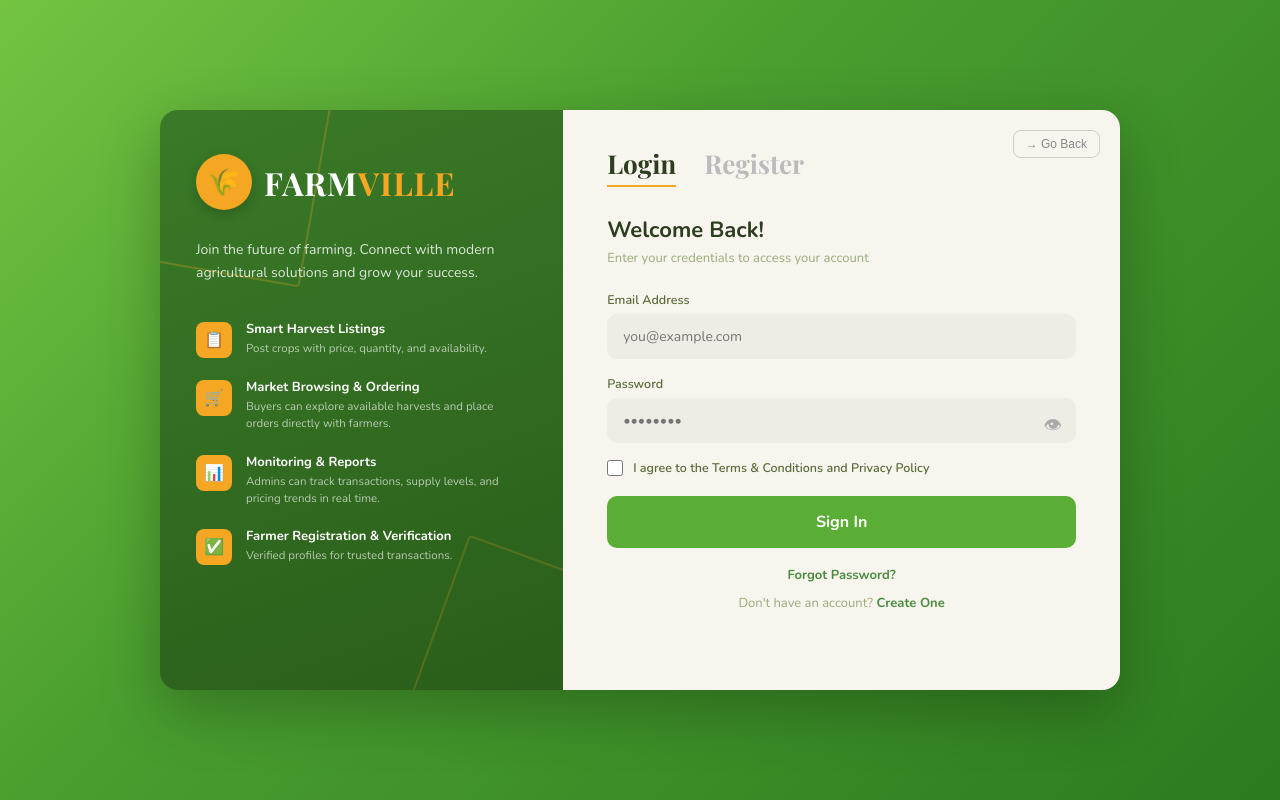
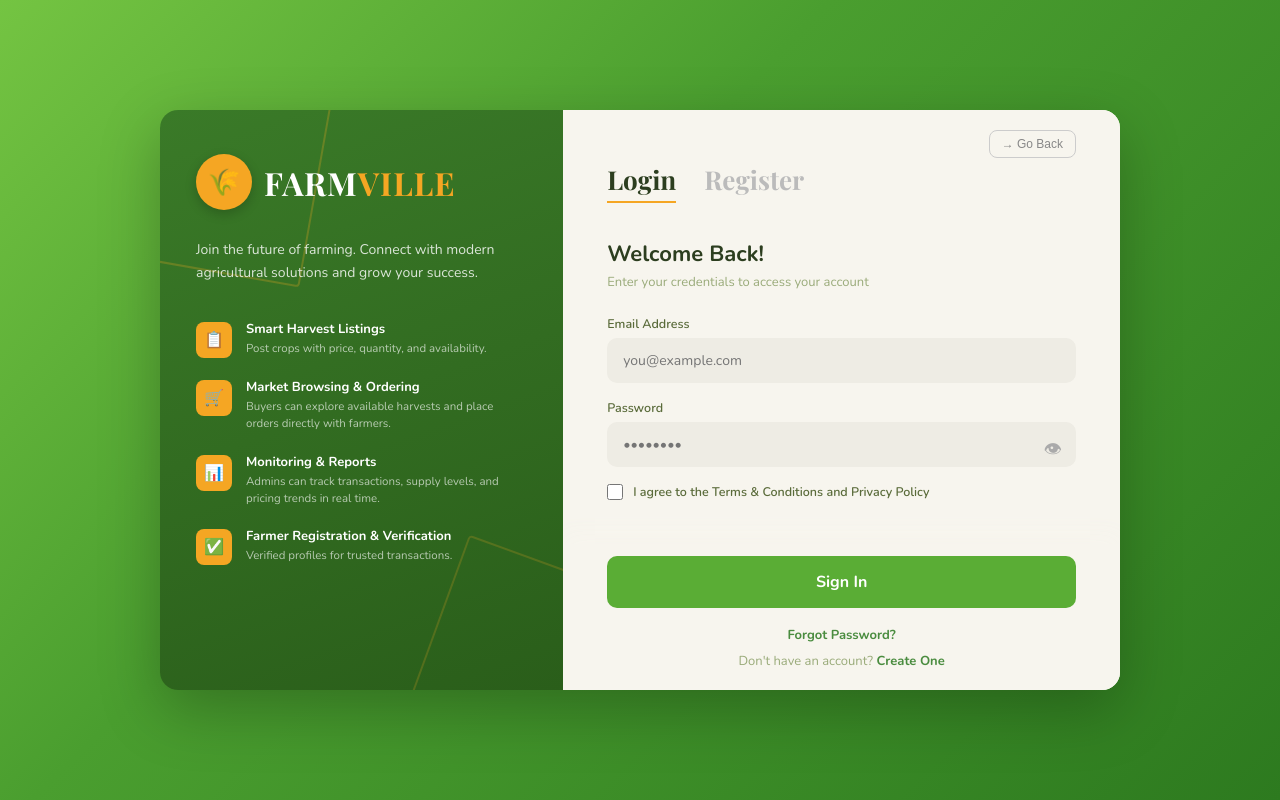
Before and after one commit to Ssedie/IPT-2026, a PHP site: page /login.html in a window 1280 px wide. Run offline with PHP 8.4, Linux system fonts and the light colour scheme.

Commit message:
Farmville app update

```diff
--- a/frontend/login.html
+++ b/frontend/login.html
@@ -51,12 +51,18 @@
 
   <!-- RIGHT -->
   <div class="right">
+
+    <!-- STICKY TOP: Go Back + Tabs -->
+    <div class="right-header">
       <button class="go-back" onclick="goBack()">→ Go Back</button>
-
       <div class="tabs">
         <div class="tab active" id="tab-login" onclick="switchTab('login')">Login</div>
         <div class="tab" id="tab-register" onclick="switchTab('register')">Register</div>
       </div>
+    </div>
+
+    <!-- SCROLLABLE MIDDLE: Form fields only -->
+    <div class="right-body">
 
       <!-- LOGIN PANEL -->
       <div class="form-panel active" id="panel-login">
@@ -78,15 +84,6 @@
         <div class="checkbox-row">
           <input type="checkbox" id="terms-login" />
           <label for="terms-login">I agree to the Terms & Conditions and Privacy Policy</label>
-      </div>
-
-      <button class="btn-primary" id="login-btn" onclick="handleLogin()">Sign In</button>
-
-      <div class="link-row" style="margin-bottom:10px;">
-        <a onclick="showForgotPassword()">Forgot Password?</a>
-      </div>
-      <div class="link-row">
-        Don't have an account? <a onclick="switchTab('register')">Create One</a>
         </div>
       </div>
 
@@ -150,17 +147,50 @@
           <input type="password" id="reg-confirm" placeholder="••••••••" />
           <span class="toggle-pw" onclick="togglePassword('reg-confirm', this)">👁</span>
         </div>
+      </div>
 
+    </div><!-- /right-body -->
+
+    <!-- STICKY BOTTOM: Button + account toggle link -->
+    <div class="right-footer">
+
+      <!-- Login footer -->
+      <div id="footer-login">
+        <button class="btn-primary" id="login-btn" onclick="handleLogin()">Sign In</button>
+        <div class="link-row" style="margin-bottom:8px;">
+          <a onclick="showForgotPassword()">Forgot Password?</a>
+        </div>
+        <div class="link-row">
+          Don't have an account? <a onclick="switchTab('register')">Create One</a>
+        </div>
+      </div>
+
+      <!-- Register footer -->
+      <div id="footer-register" style="display:none;">
         <button class="btn-primary" id="register-btn" onclick="handleRegister()">Sign Up</button>
-
         <div class="link-row">
           Already have an account? <a onclick="switchTab('login')">Login</a>
         </div>
       </div>
-  </div>
+
+    </div><!-- /right-footer -->
+
+  </div><!-- /right -->
 </div>
 
 <script src="script.js"></script>
+<script>
+  function switchTab(tab) {
+    document.querySelectorAll('.form-panel').forEach(p => p.classList.remove('active'));
+    document.querySelectorAll('.tab').forEach(t => t.classList.remove('active'));
+    document.getElementById('panel-' + tab).classList.add('active');
+    document.getElementById('tab-' + tab).classList.add('active');
 
+    document.getElementById('footer-login').style.display    = tab === 'login'    ? 'block' : 'none';
+    document.getElementById('footer-register').style.display = tab === 'register' ? 'block' : 'none';
+
+    document.querySelector('.right-body').scrollTop = 0;
+  }
+</script>
 </body>
 </html>
--- a/frontend/style.css
+++ b/frontend/style.css
@@ -29,7 +29,7 @@
       display: flex;
       width: 100%;
       max-width: 960px;
-      min-height: 580px;
+      height: 580px;
       border-radius: var(--border-radius);
       overflow: hidden;
       box-shadow: 0 20px 60px rgba(0,0,0,0.25);
@@ -141,18 +141,51 @@
       line-height: 1.5;
     }
 
-    /* ── RIGHT PANEL ── */
+    /* ── RIGHT PANEL: flex column so header/footer are fixed, body scrolls ── */
     .right {
       background: var(--cream);
       flex: 1;
-      padding: 36px 44px 40px;
+      display: flex;
+      flex-direction: column;
+      overflow: hidden;
+    }
+
+    /* Static top: Go Back + Tabs */
+    .right-header {
+      flex-shrink: 0;
+      padding: 36px 44px 0;
       position: relative;
+      background: var(--cream);
+    }
+
+    /* Scrollable middle: only the input forms scroll */
+    .right-body {
+      flex: 1;
       overflow-y: auto;
+      padding: 0 44px;
+      scrollbar-width: thin;
+      scrollbar-color: #c8d9b8 transparent;
+    }
+
+    .right-body::-webkit-scrollbar { width: 6px; }
+    .right-body::-webkit-scrollbar-track { background: transparent; }
+    .right-body::-webkit-scrollbar-thumb {
+      background-color: #c8d9b8;
+      border-radius: 10px;
+    }
+
+    /* Static bottom: account toggle link */
+    .right-footer {
+      flex-shrink: 0;
+      padding: 12px 44px 20px;
+      background: var(--cream);
+      /* Subtle shadow so it feels "lifted" above the scroll area */
+      box-shadow: 0 -8px 20px rgba(247, 245, 238, 0.98);
     }
 
     .go-back {
       position: absolute;
-      top: 20px; right: 20px;
+      top: 20px; right: 44px;
       background: none;
       border: 1.5px solid #ccc;
       border-radius: 8px;
@@ -168,7 +201,8 @@
     .tabs {
       display: flex;
       gap: 28px;
-      margin-bottom: 28px;
+      margin-bottom: 20px;
+      padding-top: 16px;
     }
 
     .tab {
@@ -186,7 +220,7 @@
       border-bottom-color: var(--orange);
     }
 
-    .form-panel { display: none; }
+    .form-panel { display: none; padding-top: 16px; }
     .form-panel.active { display: block; animation: fadeIn 0.3s ease; }
 
     @keyframes fadeIn {
@@ -353,8 +387,10 @@
     }
 
     @media (max-width: 680px) {
-      .card { flex-direction: column; }
+      .card { flex-direction: column; height: auto; max-height: 95vh; }
       .left { flex: none; padding: 28px 24px; }
-      .right { padding: 24px 20px; }
+      .right-header { padding: 20px 20px 0; }
+      .right-body { padding: 0 20px; }
+      .right-footer { padding: 10px 20px 14px; }
       .input-row, .input-row-3 { grid-template-columns: 1fr; }
     }
```
Lines whose indentation alone changed are shown as unchanged.
